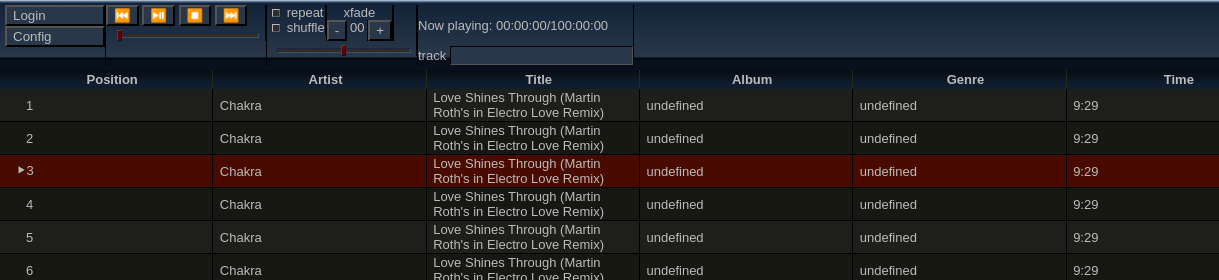
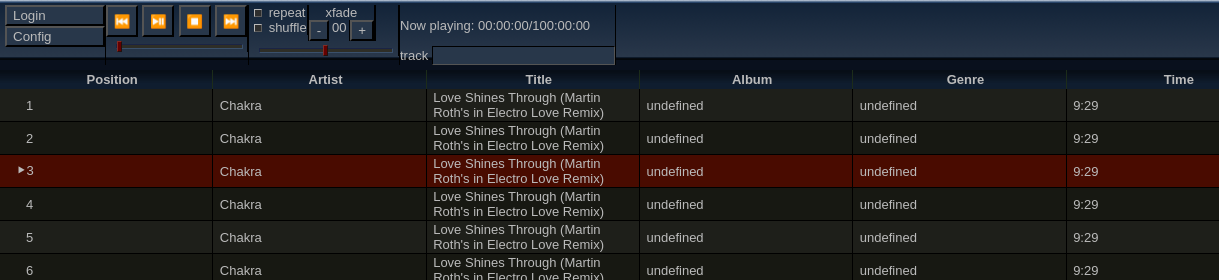
Before and after one commit to cccb/sanic, a plain HTML site: page static/flexbox/index.html in a window 1280 px wide. Shown: the top 280 px of the page, 0-1219 px from the left. Drawn offline with Linux system fonts and the light colour scheme.

Commit message:
static: improve button style of playback controls

```diff
--- a/static/flexbox/sanic.css
+++ b/static/flexbox/sanic.css
@@ -1,3 +1,7 @@
+:root {
+  --ribbon-width: 160px;
+}
+
 html, body {
   background-color: #09101d;
   color: #bbb;
@@ -141,10 +145,21 @@
   text-align: left;
 }
 
-#playback-controls {
+#playback-controls div:first-child {
   display: flex;
-  flex-direction: column;
-  width: 160px;
+  flex-direction: row;
+  justify-content: space-between;
+}
+
+#playback-controls div button {
+  display: flex;
+  align-items: center;
+  justify-content: center;
+
+  padding: 0;
+
+  height: calc(var(--ribbon-width) / 4 - 8px);
+  width: calc(var(--ribbon-width) / 4 - 8px);
 }
 
 #progress {
```
